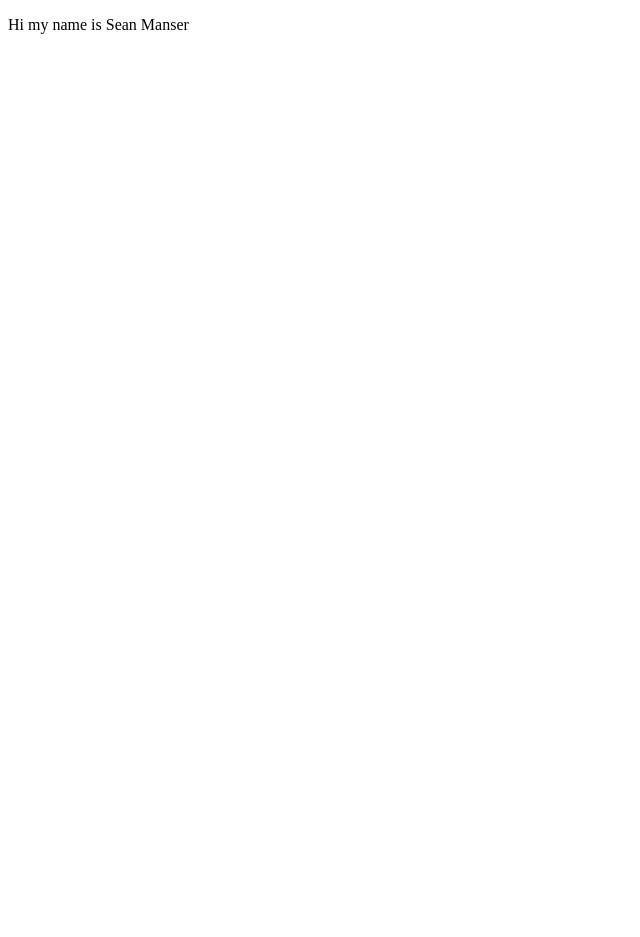
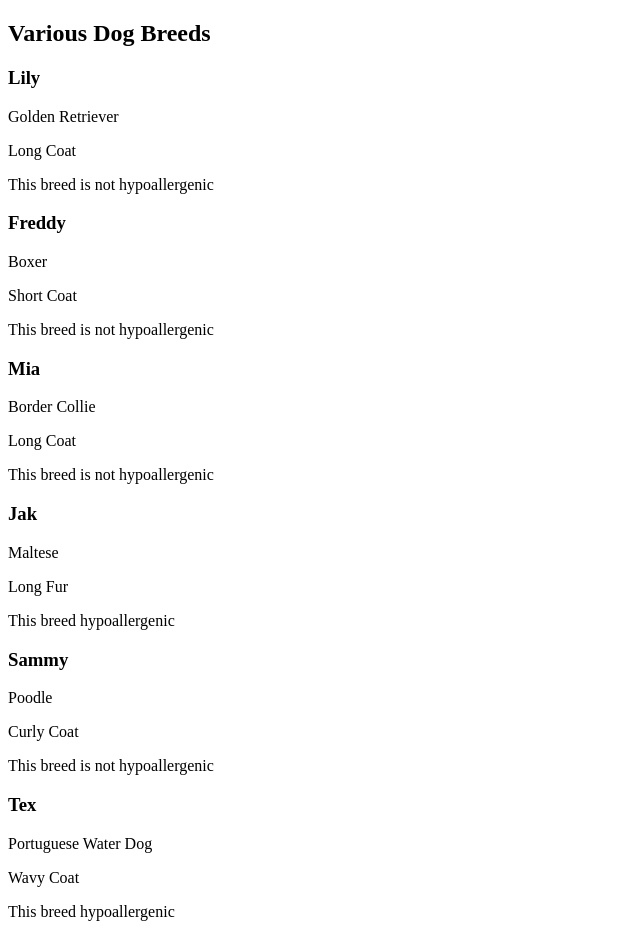
Before and after one commit to SeanManser/Sean_Manser_Learning_AngularF26, an Angular app: page / in a window 1280 px wide. Shown: the whole page, without its empty margins (0-640 px from the left). Before the commit the page ends 800 px from the top, so only its background shows below. Built offline with nearby package versions, Linux system fonts and the light colour scheme.

Commit message:
Created and initialized and array of six dogs, and displayed this information to the user by looping over the array

```diff
--- a/src/app/app.html
+++ b/src/app/app.html
@@ -1 +1,15 @@
-<p>Hi my name is {{fName}} {{lName}}</p>
+<h2>Various Dog Breeds</h2>
+@for (dog of dogList; track dog.id) {
+  <div class="dog-card">
+    <h3>{{ dog.name }}</h3>
+    <p>{{ dog.breed }}</p>
+    <p>{{ dog.furType }}</p>
+    @if (dog.isHypoallergenic == true){
+    <p>This breed hypoallergenic</p>
+    } @else {
+      <p>This breed is not hypoallergenic</p>
+    }
+  </div>
+} @empty {
+  <p>No dogs have been loaded</p>
+}
--- a/src/app/app.ts
+++ b/src/app/app.ts
@@ -1,6 +1,6 @@
 import { Component, signal } from '@angular/core';
 import { RouterOutlet } from '@angular/router';
-
+import { Dog } from './shared/models/dog';
 @Component({
   imports: [RouterOutlet],
   selector: 'app-root',
@@ -13,5 +13,12 @@ export class App {
   fName : string = "Sean";
   lName : string = "Manser"
 
-
+  protected dogList : Dog[] = [
+    {id: 1, name: "Lily", breed: "Golden Retriever", furType: "Long Coat", isHypoallergenic: false},
+    {id: 2, name: "Freddy", breed: "Boxer", furType: "Short Coat", isHypoallergenic: false},
+    {id: 3, name: "Mia", breed: "Border Collie", furType: "Long Coat", isHypoallergenic: false},
+    {id: 4, name: "Jak", breed: "Maltese", furType: "Long Fur", isHypoallergenic: true},
+    {id: 5, name: "Sammy", breed: "Poodle", furType: "Curly Coat", isHypoallergenic: false},
+    {id: 6, name: "Tex", breed: "Portuguese Water Dog", furType: "Wavy Coat", isHypoallergenic: true}
+  ]
 }
--- a/src/app/shared/models/dog.ts
+++ b/src/app/shared/models/dog.ts
@@ -3,5 +3,5 @@ export interface Dog{
   name : string
   breed : string
   furType : string
-  hypoallergenic? : boolean
+  isHypoallergenic? : boolean
 }
```
